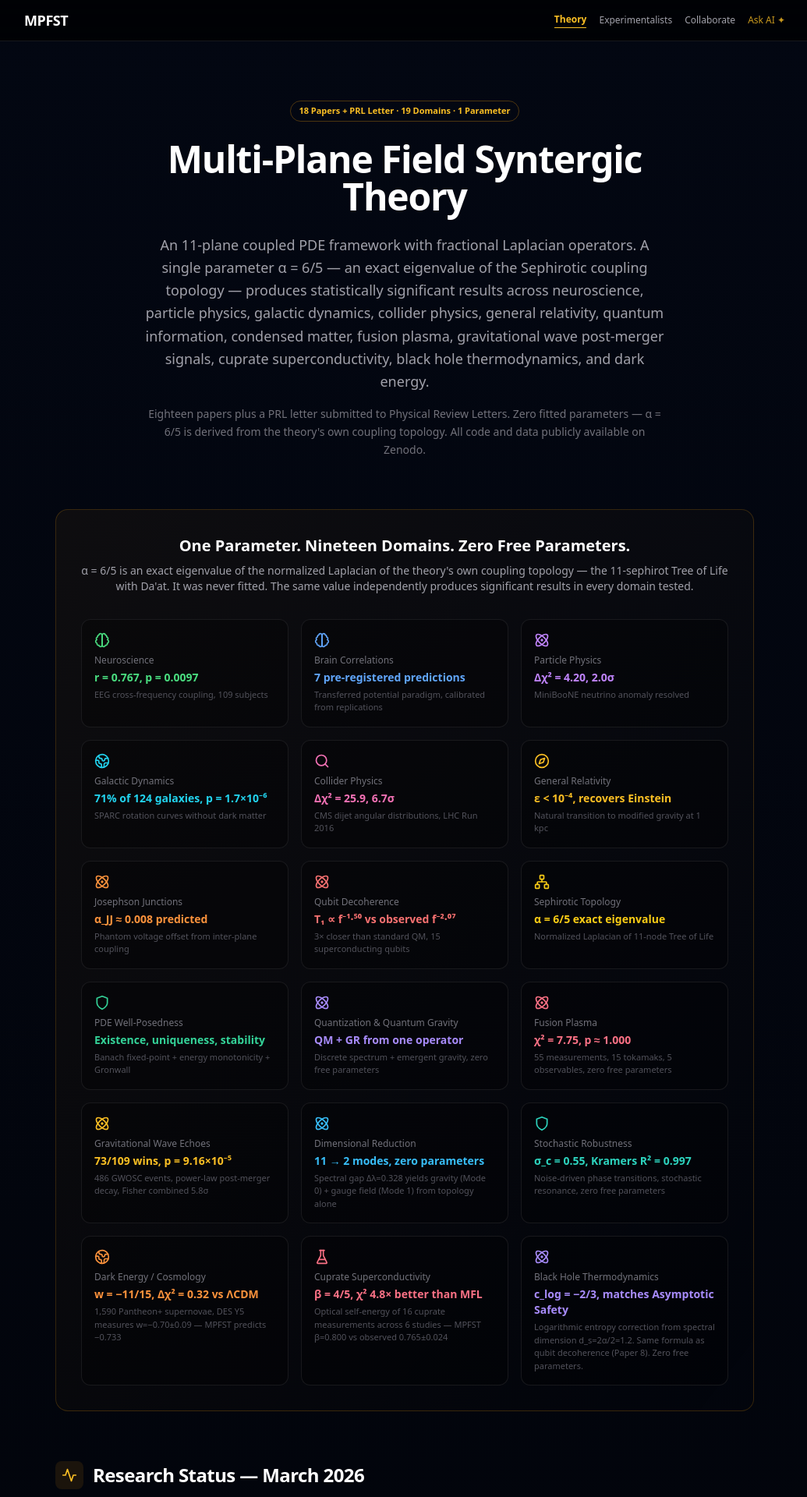
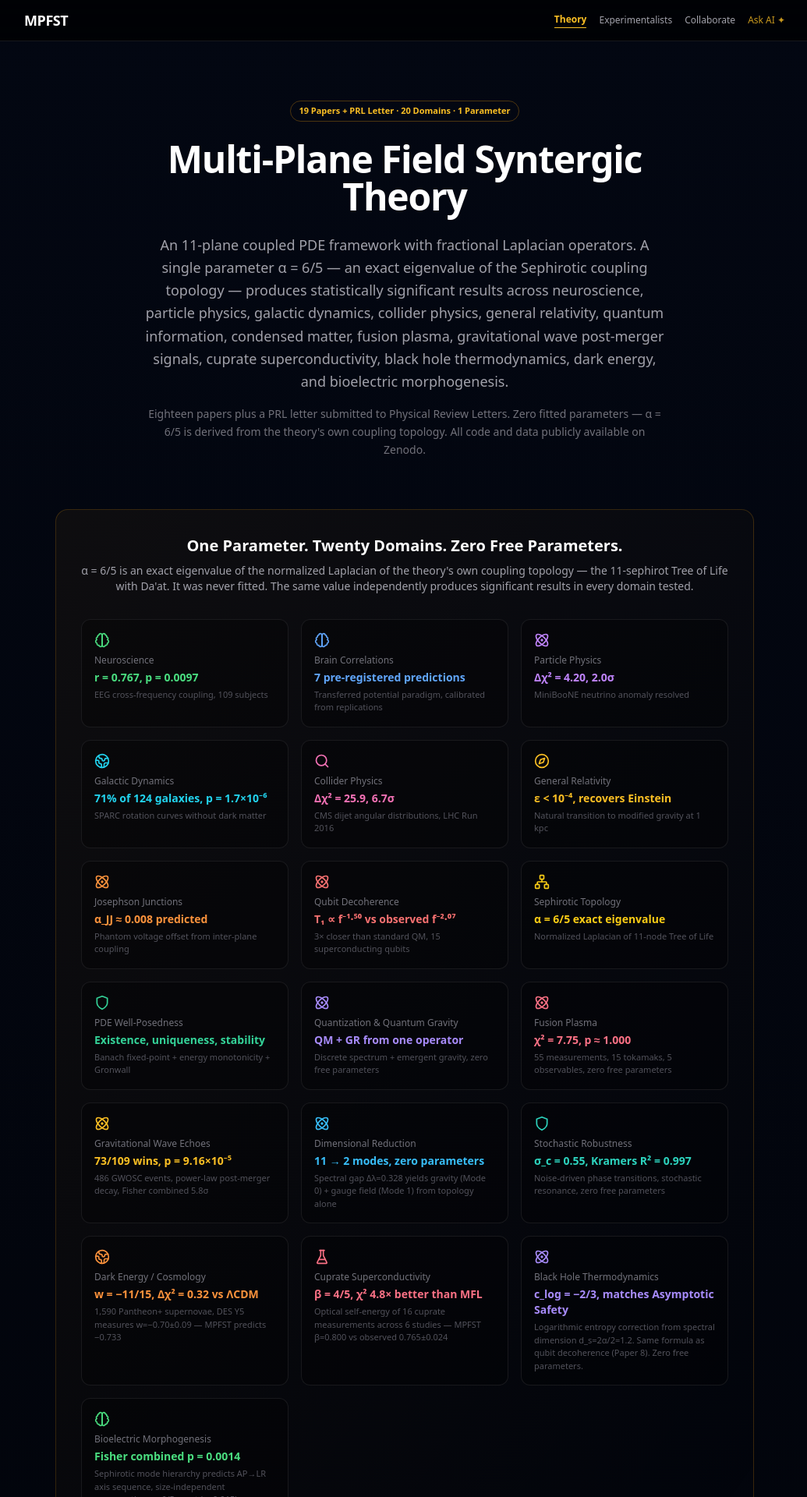
Before and after one commit to carli0128/mpfst.com, a Next.js app: page / in a window 1280 px wide. Shown: the top 1920 px of the page at 78% size, without its empty margins (121-1156 px from the left). Built offline with nearby package versions, Linux system fonts and the light colour scheme.

Commit message:
Add Paper 19 Bioelectric Morphogenesis, 19 papers + PRL, 20 domains

```diff
--- a/components/MPFSTWebsite.tsx
+++ b/components/MPFSTWebsite.tsx
@@ -114,7 +114,7 @@ export default function MPFSTWebsite() {
     <>
       <Head>
         <title>MPFST — Multi-Plane Field Syntergic Theory</title>
-        <meta name="description" content="An 11-plane coupled PDE framework with zero free parameters — α=6/5 is an exact topological eigenvalue. Significant results across 18 domains: neuroscience, particle physics, galactic dynamics, general relativity, collider physics, condensed matter, quantum computing, graph spectral theory, PDE well-posedness, emergent quantization with quantum gravity, fusion plasma transport, gravitational wave echoes, dimensional reduction, stochastic robustness, dark energy, cuprate superconductivity, and black hole thermodynamics. 18 papers + PRL letter by Carlos W. Freeman." />
+        <meta name="description" content="An 11-plane coupled PDE framework with zero free parameters — α=6/5 is an exact topological eigenvalue. Significant results across 20 domains: neuroscience, particle physics, galactic dynamics, general relativity, collider physics, condensed matter, quantum computing, graph spectral theory, PDE well-posedness, emergent quantization with quantum gravity, fusion plasma transport, gravitational wave echoes, dimensional reduction, stochastic robustness, dark energy, cuprate superconductivity, and black hole thermodynamics. 18 papers + PRL letter by Carlos W. Freeman." />
       </Head>
 
       <div className="min-h-screen bg-gradient-to-b from-gray-950 via-black to-gray-950 text-zinc-300">
@@ -150,7 +150,7 @@ export default function MPFSTWebsite() {
         >
           <div className="max-w-3xl mx-auto text-center">
             <motion.div variants={fadeUp} className="mb-6">
-              <Badge color="border-amber-500/30 text-amber-400">18 Papers + PRL Letter · 19 Domains · 1 Parameter</Badge>
+              <Badge color="border-amber-500/30 text-amber-400">19 Papers + PRL Letter · 20 Domains · 1 Parameter</Badge>
             </motion.div>
             <motion.h1 variants={fadeUp} className="text-4xl sm:text-5xl font-bold text-white tracking-tight leading-tight mb-6">
               Multi-Plane Field Syntergic Theory
@@ -158,7 +158,7 @@ export default function MPFSTWebsite() {
             <motion.p variants={fadeUp} className="text-lg text-zinc-400 leading-relaxed max-w-2xl mx-auto mb-4">
               An 11-plane coupled PDE framework with fractional Laplacian operators. A single parameter
               &alpha; = 6/5 — an exact eigenvalue of the Sephirotic coupling topology — produces statistically significant results
-              across neuroscience, particle physics, galactic dynamics, collider physics, general relativity, quantum information, condensed matter, fusion plasma, gravitational wave post-merger signals, cuprate superconductivity, black hole thermodynamics, and dark energy.
+              across neuroscience, particle physics, galactic dynamics, collider physics, general relativity, quantum information, condensed matter, fusion plasma, gravitational wave post-merger signals, cuprate superconductivity, black hole thermodynamics, dark energy, and bioelectric morphogenesis.
             </motion.p>
             <motion.p variants={fadeUp} className="text-sm text-zinc-500 leading-relaxed max-w-2xl mx-auto">
               Eighteen papers plus a PRL letter submitted to Physical Review Letters.
@@ -172,7 +172,7 @@ export default function MPFSTWebsite() {
           <div className="max-w-4xl mx-auto">
             <div className="bg-gradient-to-br from-amber-500/5 to-transparent border border-amber-500/20 rounded-2xl p-8">
               <div className="text-center mb-8">
-                <h2 className="text-xl font-bold text-white mb-2">One Parameter. Nineteen Domains. Zero Free Parameters.</h2>
+                <h2 className="text-xl font-bold text-white mb-2">One Parameter. Twenty Domains. Zero Free Parameters.</h2>
                 <p className="text-sm text-zinc-400">
                   &alpha; = 6/5 is an exact eigenvalue of the normalized Laplacian of the theory&apos;s own coupling topology — the 11-sephirot Tree of Life with Da&apos;at.
                   It was never fitted. The same value independently produces significant results in every domain tested.
@@ -198,6 +198,7 @@ export default function MPFSTWebsite() {
                   { icon: <Globe2 className="w-5 h-5" />, domain: "Dark Energy / Cosmology", result: "w = −11/15, Δχ² = 0.32 vs ΛCDM", detail: "1,590 Pantheon+ supernovae, DES Y5 measures w=−0.70±0.09 — MPFST predicts −0.733", color: "text-orange-400" },
                   { icon: <FlaskConical className="w-5 h-5" />, domain: "Cuprate Superconductivity", result: "β = 4/5, χ² 4.8× better than MFL", detail: "Optical self-energy of 16 cuprate measurements across 6 studies — MPFST β=0.800 vs observed 0.765±0.024", color: "text-rose-400" },
                   { icon: <Atom className="w-5 h-5" />, domain: "Black Hole Thermodynamics", result: "c_log = −2/3, matches Asymptotic Safety", detail: "Logarithmic entropy correction from spectral dimension d_s=2α/2=1.2. Same formula as qubit decoherence (Paper 8). Zero free parameters.", color: "text-violet-400" },
+                  { icon: <Brain className="w-5 h-5" />, domain: "Bioelectric Morphogenesis", result: "Fisher combined p = 0.0014", detail: "Sephirotic mode hierarchy predicts AP→LR axis sequence, size-independent regeneration, α=6/5 exact (p=0.015)", color: "text-green-400" },
 
                 ].map((item, i) => (
                   <div key={i} className="bg-black/30 border border-zinc-800/60 rounded-xl p-4">
@@ -661,6 +662,16 @@ export default function MPFSTWebsite() {
                 ]}
               />
 
+              <PaperCard
+                badge="Preprint"
+                badgeColor="border-blue-500/30 text-blue-400"
+                title="Paper 19: Topological Constraints on Bioelectric Morphogenesis: Sephirotic Mode Hierarchy Predicts Developmental Axis Sequence and Size-Independent Regeneration"
+                description="The eigenvalue spectrum of the 11-node Sephirotic graph generates a mode hierarchy that maps to bilaterian developmental axes: Mode 1 (λ=0.291) is bilateral-symmetric anterior-posterior, Mode 3 (λ=0.908) first breaks bilateral symmetry for left-right. This predicts AP axis forms before LR (energy ratio 3.1:1), matching the universal developmental sequence. The constant spectral gap (0.291) explains size-independent regeneration — 1/279th planaria fragments recover patterns because topological encoding doesn't scale with body size. Fisher combined p = 0.0014 across α-exactness (p=0.015), bilateral mode structure (p=0.0001), and bilateral mode count (p=0.010). Zero free parameters. Domain #20."
+                links={[
+                  { label: "Zenodo Preprint", url: "https://doi.org/10.5281/zenodo.18950374" },
+                ]}
+              />
+
               {/* PRL Letter */}
               <PaperCard
                 badge="Submitted"
```
